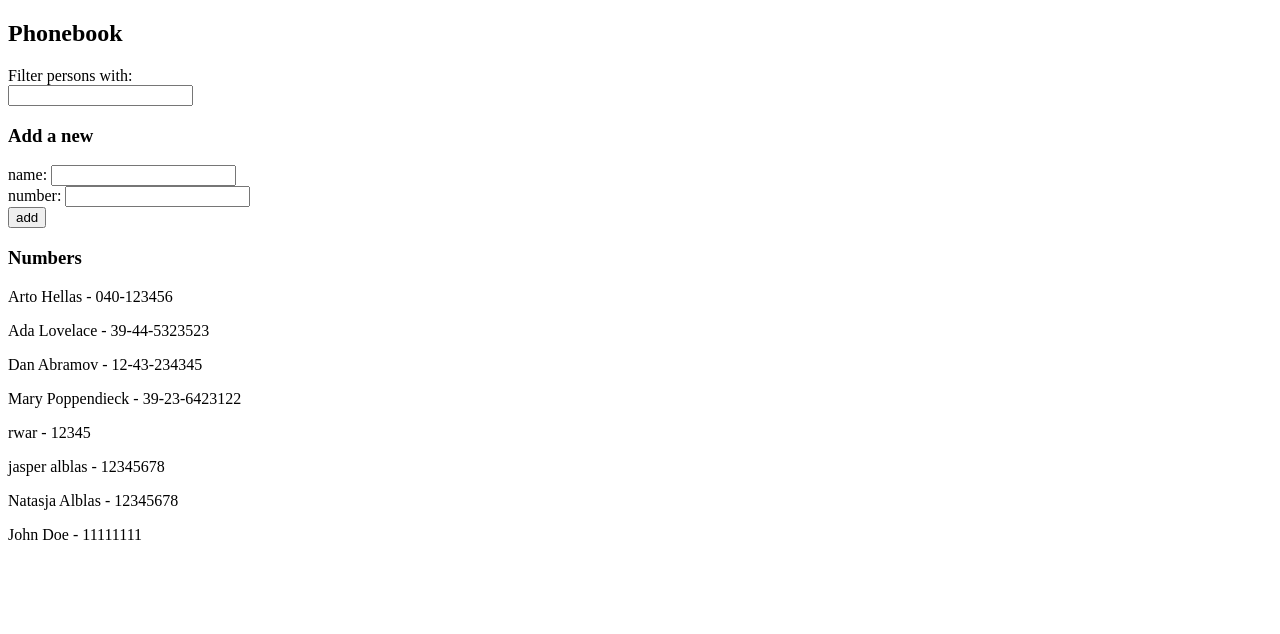
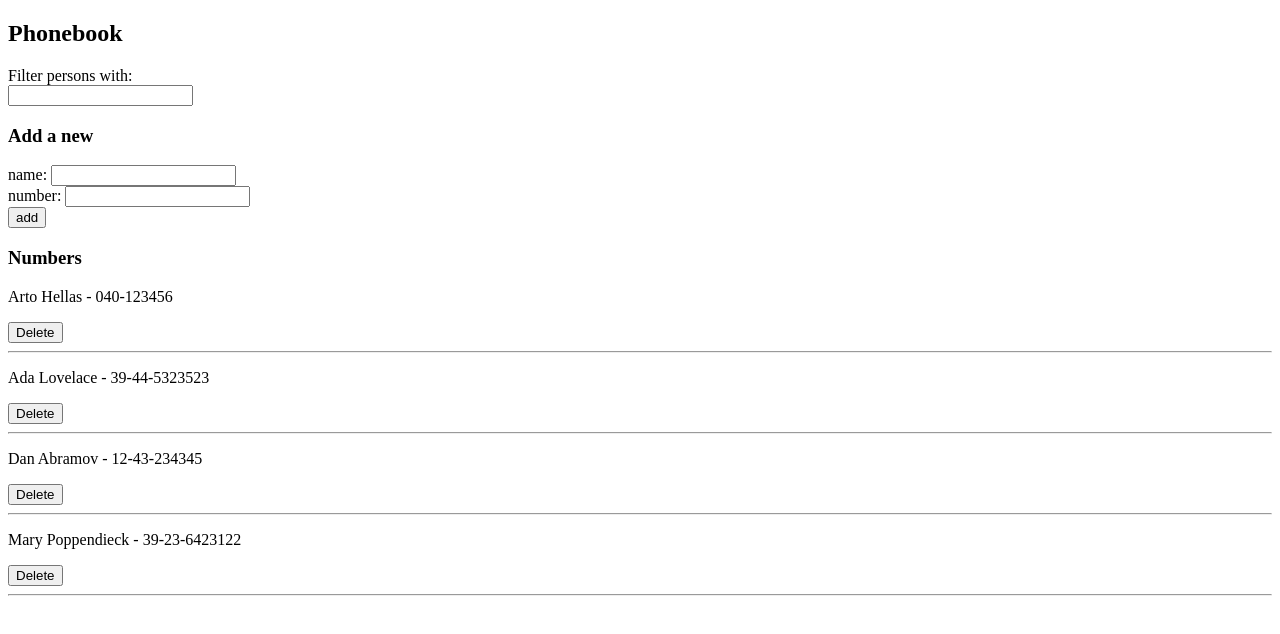
Before and after one commit to JAlblas/phonebook-react, a React (Create React App) app: page / in a window 1280 px wide. Shown: the top 634 px of the page. Built offline with nearby package versions, Linux system fonts and the light colour scheme; data requests are answered from the project's data file.

Commit message:
Delete functionality now added

```diff
--- a/db.json
+++ b/db.json
@@ -19,26 +19,6 @@
       "name": "Mary Poppendieck",
       "number": "39-23-6423122",
       "id": 4
-    },
-    {
-      "name": "rwar",
-      "number": "12345",
-      "id": 5
-    },
-    {
-      "name": "jasper alblas",
-      "number": "12345678",
-      "id": 6
-    },
-    {
-      "name": "Natasja Alblas",
-      "number": "12345678",
-      "id": 7
-    },
-    {
-      "name": "John Doe",
-      "number": "11111111",
-      "id": 8
     }
   ]
 }
--- a/src/App.js
+++ b/src/App.js
@@ -36,6 +36,21 @@ const App = () => {
     }
   };
 
+  const removeUser = (id) => {
+    console.log("REMOVE USER!");
+    console.log(id);
+
+    personService.remove(id)
+      .then(removedUser => {
+        setPersons(persons.filter(p => p.id !== id))
+      })
+      .catch(error => {
+        alert(
+          `the person with id: '${id}' was not deleted from server`
+        )
+      })
+  }
+
   const handleNameChange = (event) => {
     setNewName(event.target.value);
   };
@@ -63,7 +78,9 @@ const App = () => {
         newNumber={newNumber}
       />
       <h3>Numbers</h3>
-      <Phonebook persons={visiblePersons} />
+      <Phonebook
+        persons={visiblePersons}
+        removeUser={removeUser} />
     </div>
   );
 };
--- a/src/modules/Phonebook.js
+++ b/src/modules/Phonebook.js
@@ -1,10 +1,14 @@
 import Person from "./Person";
 
-const Phonebook = ({ persons }) => {
+const Phonebook = ({ persons, removeUser }) => {
     return (
         <div>
             {persons.map((person) => (
-                <Person person={person} key={person.id} />
+                <div>
+                    <Person person={person} key={person.id} />
+                    <button onClick={() => removeUser(person.id)}>Delete</button>
+                    <hr />
+                </div>
             ))}
         </div>
     );
--- a/src/services/persons.js
+++ b/src/services/persons.js
@@ -16,10 +16,16 @@ const update = (id, newObject) => {
     return request.then(response => response.data)
 }
 
+const remove = (id) => {
+    const request = axios.delete(`${baseUrl}/${id}`)
+    return request.then(response => response.data)
+}
+
 const obj = {
     getAll,
     create,
-    update
+    update,
+    remove
 }
 
 export default obj
```
